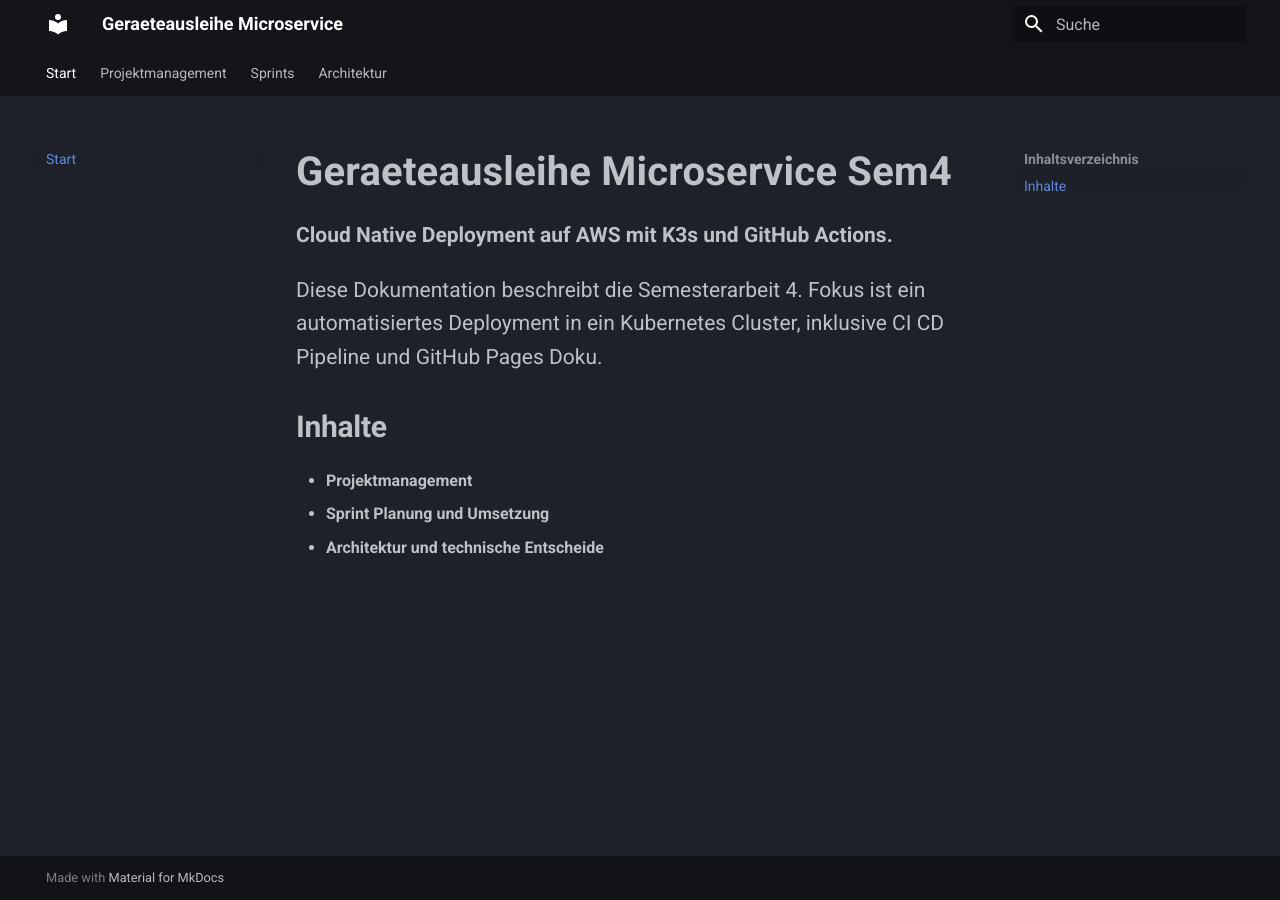
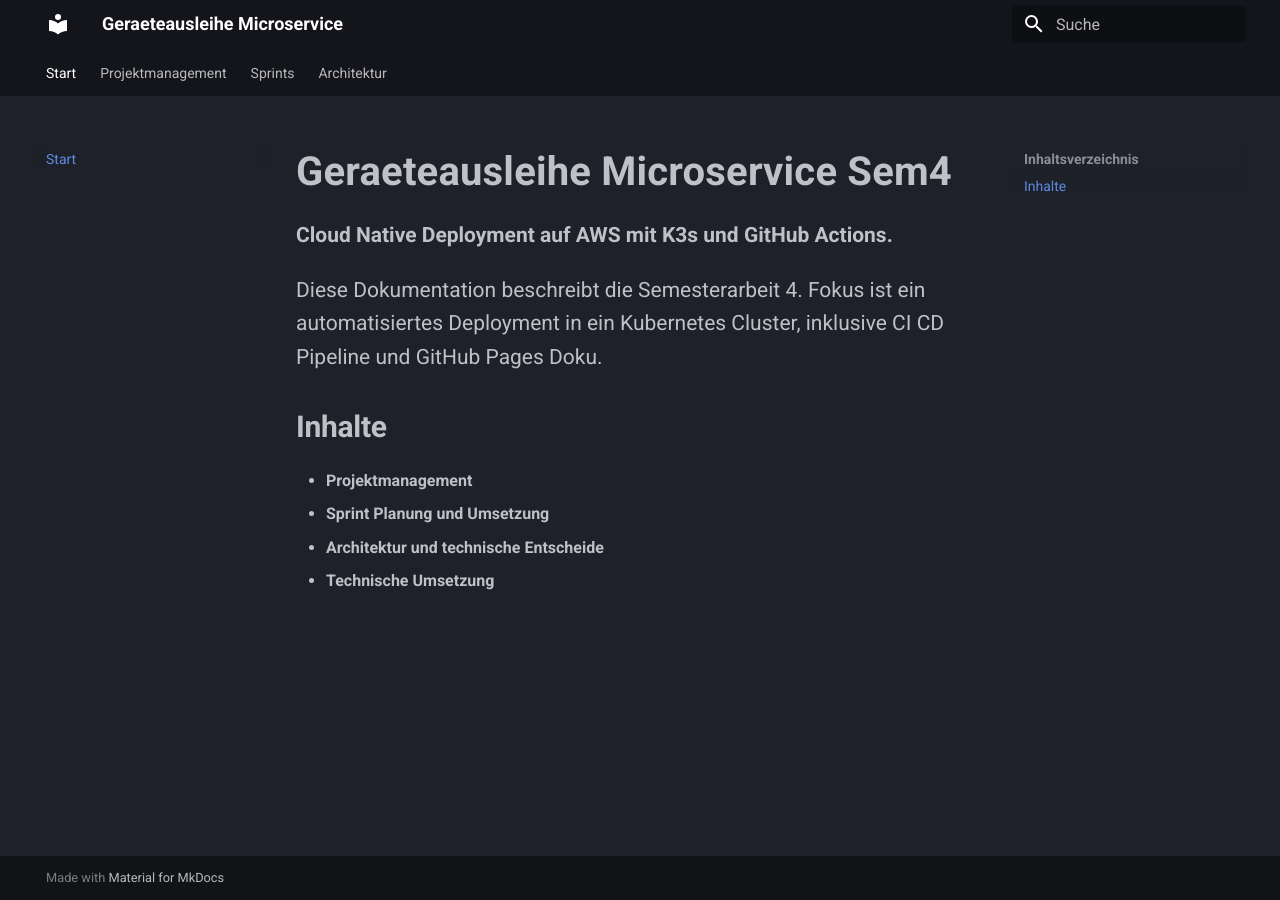
Before and after one commit to Cancani/geraeteausleihe-sem4, an MkDocs documentation site: the page built from docs/index.md, in a window 1280 px wide. Built offline with MkDocs 1.6.1 and Material for MkDocs 9.7.7, drawn with Linux system fonts in a browser that asks for light colours.

Commit message:
docs(gh-p): added new register "technische umsetzung"

```diff
--- a/docs/index.md
+++ b/docs/index.md
@@ -8,3 +8,4 @@ Diese Dokumentation beschreibt die Semesterarbeit 4. Fokus ist ein automatisiert
 - **Projektmanagement**
 - **Sprint Planung und Umsetzung**
 - **Architektur und technische Entscheide**
+- **Technische Umsetzung**
```
Also changed, not shown: docs/technische_umsetzung.md (added).
